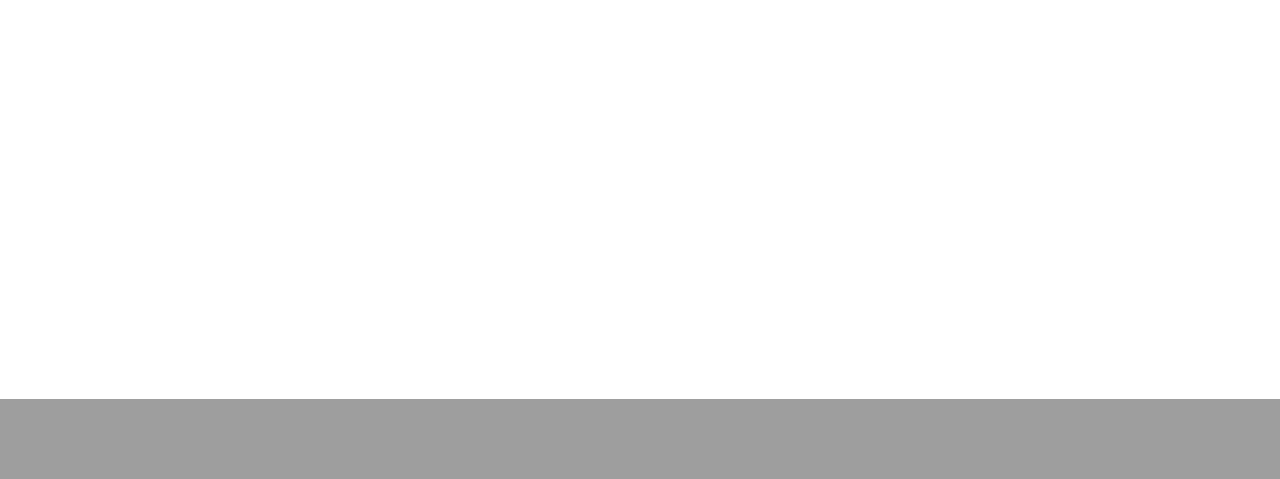
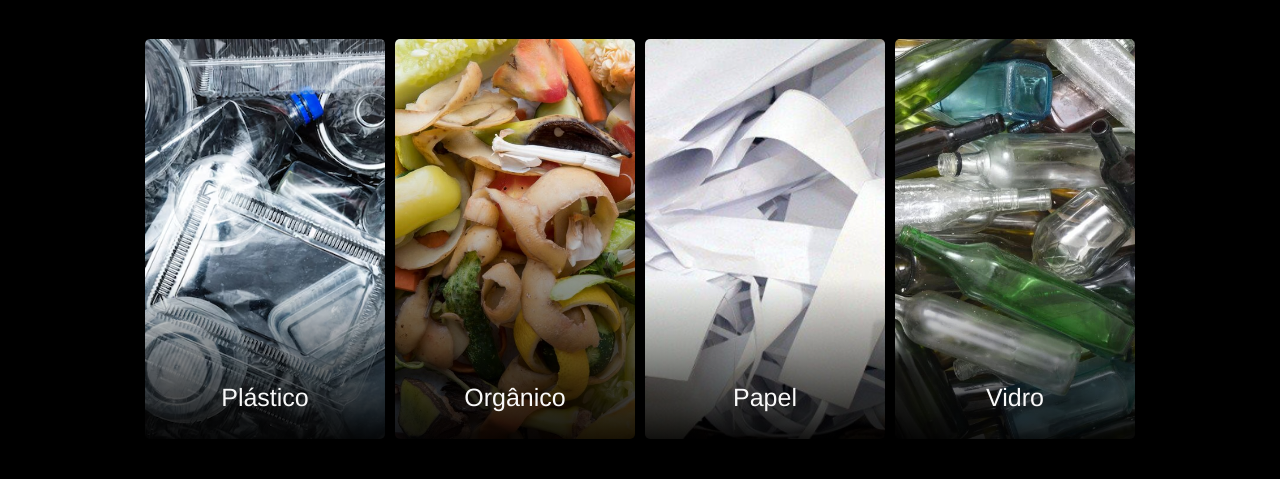
Before and after one commit to GuillhermeHenrique/reciclagem_pi, a PHP site: page / in a window 1280 px wide. Shown: the part 801-1280 px from the top of the page. Before the commit the page ends 1200 px from the top, so only its background shows below. Run offline with PHP 8.4, Linux system fonts and the light colour scheme.

Commit message:
feat: modifica e adiciona imagens

```diff
--- a/css/style.css
+++ b/css/style.css
@@ -12,12 +12,16 @@ body {
 
 /* Header */
 header {
-  background-image: url("https://img.freepik.com/fotos-gratis/agua-da-chuva-em-um-macro-verde-da-folha_1150-12804.jpg?t=st=1744840382~exp=1744843982~hmac=5bfb13c961a7ddfd41c826e21afcefacdeb915092916d0f528139b90be650283&w=996");
+  background-image: linear-gradient(
+      to bottom,
+      rgba(0, 0, 0, 0) 70%,
+      rgba(0, 0, 0, 0.98) 100%
+    ),
+    url("../img/imagem-natureza.jpg");
   background-position: center;
   background-size: cover;
   padding-top: 15px;
   height: 100vh;
-  margin-bottom: 400px;
 }
 
 nav {
@@ -70,9 +74,11 @@ nav button:hover {
 }
 
 .head {
-  text-align: center;
-  margin: 20vh 0;
+  text-align: start;
+  margin-left: 140px;
+  margin-top: 20vh;
   font-size: 30px;
+  width: 40%;
 }
 
 .head h1,
@@ -98,4 +104,158 @@ nav button:hover {
 
 /* Main */
 
+.trash-bins {
+  height: 60vh;
+  width: 100%;
+  display: flex;
+  justify-content: center;
+  align-items: center;
+  gap: 10px;
+  background-color: #000;
+}
+
+.bins {
+  height: 50vh;
+  width: 30vh;
+  border-radius: 5px;
+  cursor: pointer;
+  text-align: center;
+}
+
+.bins p {
+  margin-top: 43vh;
+  font-size: 25px;
+}
+
+.organic {
+  background-image: linear-gradient(
+      to bottom,
+      rgba(0, 0, 0, 0) 30%,
+      rgba(0, 0, 0, 0.9) 100%
+    ),
+    url("../img/organico.jpg");
+  background-position: center;
+  background-size: cover;
+}
+
+.plastic {
+  background-image: linear-gradient(
+      to bottom,
+      rgba(0, 0, 0, 0) 60%,
+      rgba(0, 0, 0, 0.9) 100%
+    ),
+    url("../img/plastico.avif");
+  background-position: center;
+  background-size: cover;
+}
+
+.paper {
+  background-image: linear-gradient(
+      to bottom,
+      rgba(0, 0, 0, 0) 60%,
+      rgba(0, 0, 0, 0.9) 100%
+    ),
+    url("../img/papel.jpg");
+  background-position: center;
+  background-size: cover;
+}
+
+.glass {
+  background-image: linear-gradient(
+      to bottom,
+      rgba(0, 0, 0, 0) 60%,
+      rgba(0, 0, 0, 0.9) 100%
+    ),
+    url("../img/vidro.webp");
+  background-position: center;
+  background-size: cover;
+}
+
+/* .initial-text {
+  background-color: #e5e5e5;
+  color: #000;
+  padding: 20px 50px;
+  text-align: center;
+}
+
+.initial-text h2 {
+  padding-bottom: 10px;
+}
+
+.initial-text p {
+  padding-bottom: 5px;
+}
+
+
+
+.plastic {
+  display: flex;
+  color: #000;
+  height: 50vh;
+  background-color: #e5e5e5;
+}
+
+.plastic-image {
+  width: 50%;
+  height: 100%;
+  background-color: #000;
+  display: flex;
+  justify-content: center;
+}
+
+.plastic-image img {
+  height: 50vh;
+}
+
+.plastic-text {
+  width: 50%;
+  height: 100%;
+  text-align: start;
+  padding: 30px;
+}
+
+.plastic-text h2 {
+  margin-bottom: 20px;
+}
+
+.plastic-text p {
+  padding-bottom: 10px;
+}
+
+
+
+.organic {
+  display: flex;
+  color: #000;
+  height: 50vh;
+  background-color: #e5e5e5;
+}
+
+.organic-text {
+  width: 50%;
+  height: 100%;
+  text-align: start;
+  padding: 30px;
+}
+
+.organic-text h2 {
+  margin-bottom: 20px;
+}
+
+.organic-text p {
+  padding-bottom: 10px;
+}
+
+.organic-image {
+  width: 50%;
+  height: 100%;
+  background-color: #000;
+  display: flex;
+  justify-content: center;
+}
+
+.organic-image img {
+  height: 50vh;
+} */
+
 /* Footer */
--- a/index.html
+++ b/index.html
@@ -42,7 +42,60 @@
         </div>
       </div>
     </header>
-    <main></main>
+    <main>
+      <div class="trash-bins">
+        <div class="bins plastic"><p>Plástico</p></div>
+        <div class="bins organic"><p>Orgânico</p></div>
+        <div class="bins paper"><p>Papel</p></div>
+        <div class="bins glass"><p>Vidro</p></div>
+      </div>
+      <!-- <div class="initial-text">
+        <h2>A Importância do Descarte Adequado</h2>
+        <p>
+          O descarte correto de resíduos é crucial para proteger o meio
+          ambiente, a saúde pública e a economia. Reduz a poluição, previne
+          doenças, e permite o reaproveitamento de materiais recicláveis. O
+          descarte inadequado, por outro lado, causa impactos negativos como a
+          contaminação do solo e da água, a proliferação de vetores de doenças e
+          a perda de recursos valiosos
+        </p>
+        <i class="fas fa-arrow-down"></i>
+      </div>
+      <div class="plastic">
+        <div class="plastic-image">
+          <img src="./img/lixo-plastico.png" alt="lixo-plastico" />
+        </div>
+        <div class="plastic-text">
+          <h2>Lixo Orgânico</h2>
+          <p>
+            Lixo orgânico é todo resíduo de origem biológica, ou seja, que vem
+            de seres vivos. Ele inclui restos de alimentos, cascas de frutas e
+            legumes, borra de café, folhas, flores e outros materiais
+            biodegradáveis. Esse tipo de lixo é facilmente decomposto por
+            microrganismos e pode ser reaproveitado na produção de adubo por
+            meio da compostagem.
+          </p>
+          <i class="fas fa-arrow-down"></i>
+        </div>
+      </div>
+      <div class="organic">
+        <div class="organic-text">
+          <h2>Lixo Plástico</h2>
+          <p>
+            Lixo Plástico é todo resíduo de origem biológica, ou seja, que vem
+            de seres vivos. Ele inclui restos de alimentos, cascas de frutas e
+            legumes, borra de café, folhas, flores e outros materiais
+            biodegradáveis. Esse tipo de lixo é facilmente decomposto por
+            microrganismos e pode ser reaproveitado na produção de adubo por
+            meio da compostagem.
+          </p>
+          <i class="fas fa-arrow-down"></i>
+        </div>
+        <div class="organic-image">
+          <img src="./img/lixo-organico.png" alt="lixo-organico" />
+        </div>
+      </div> -->
+    </main>
     <footer></footer>
   </body>
 </html>
```
Also changed, not shown: img/imagem-natureza.jpg (added), img/lixo-organico.png (added), img/lixo-plastico.png (added), img/organico.jpg (added), img/papel.jpg (added), img/plastico.avif (added), img/vidro.webp (added).
